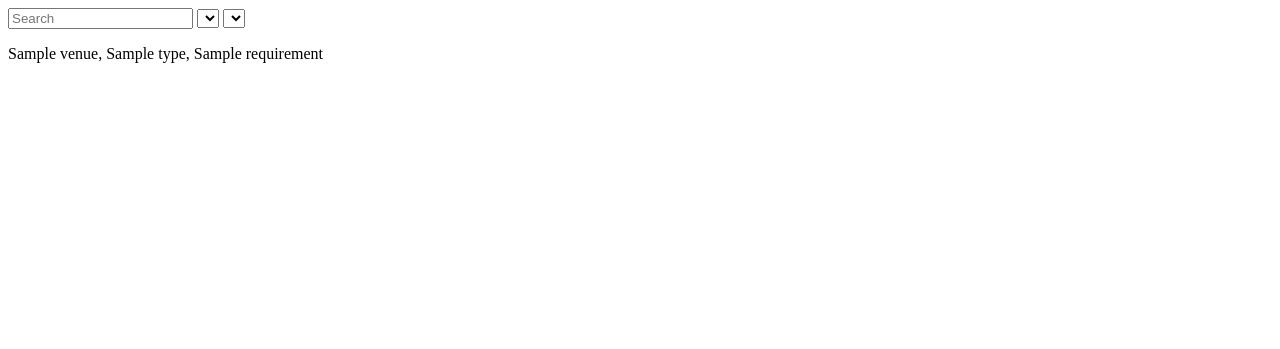
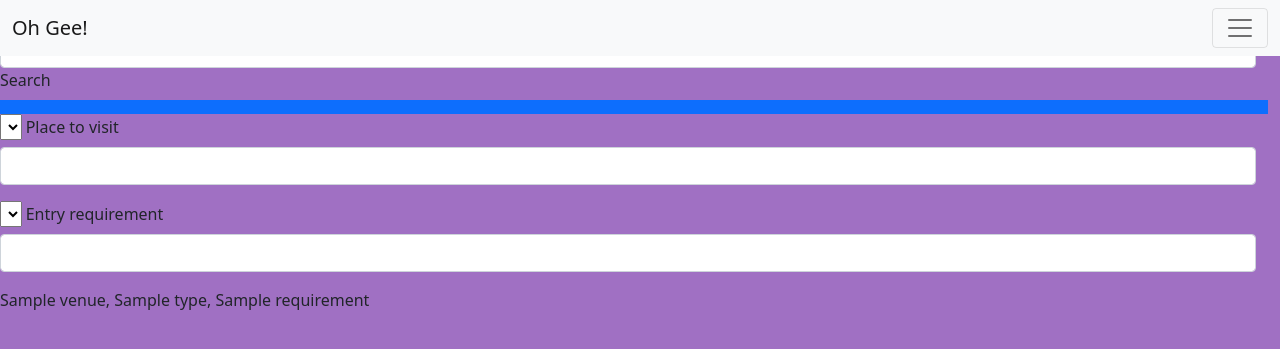
Before and after one commit to jovanako/my_oh_gee, a Flask app: template templates/search.html in a window 1280 px wide. Shown: the top 349 px of the page. Run offline with Flask 2, Linux system fonts and the light colour scheme; the template is opened without the code that fills it: values that come from a table or form of the project are taken from there, others are empty; tables that the repository leaves empty hold one stand-in row (values such as "Sample post"); lists and menus that the app fills with data are empty; some web fonts are replaced.

Commit message:
updated templates

```diff
--- a/static/my_style.css
+++ b/static/my_style.css
@@ -5,4 +5,12 @@ body {
 #main-title {
   font-family: 'Kaushan Script', cursive;
   color: white;
+  text-align: center;
+  font-size: 80px;
+  margin-top: 15%;
+  margin-bottom: 50px;
 }
+
+#login-card {
+  margin-top: -100;
+}
--- a/templates/layout.html
+++ b/templates/layout.html
@@ -44,15 +44,10 @@
             </li>
             {% endif %}
           </ul>
-          <form class="d-flex">
-            <input class="form-control me-2" type="search" placeholder="Search" aria-label="Search">
-            <button class="btn btn-outline-success" type="submit">Search</button>
-          </form>
         </div>
       </div>
     </div>
   </nav>
-  <h1 id="main-title">Oh Gee!</h1>
 
   {% block content %}{% endblock %}
   <!-- Optional JavaScript; choose one of the two! -->
--- a/templates/search.html
+++ b/templates/search.html
@@ -1,14 +1,31 @@
-<div>
-  <div>
-    <form method="GET" action="">
-      {{ form.search(placeholder="Search") }}
-      {{ form.venue_type(placeholder="Place to visit") }}
-      {{ form.entry_requirement(placeholder="Entry requirement") }}
-    </form>
+{% extends "layout.html" %}
+{% block content %}
+<form method="GET" action="">
+  <div class="input-group row d-flex justify-content-center align-items-center">
+    <div class="form-outline">
+      {{ form.search }}
+      <input type="search" id="search" class="form-control" />
+      <label class="form-label" for="search">Search</label>
+    </div>
+    <button type="button" class="btn btn-primary">
+      <i class="fas fa-search"></i>
+    </button>
+
+    <div class="mb-3">
+      {{ form.venue_type }}
+      <label for="inputVenueType" class="form-label">Place to visit</label>
+      <input type="text" class="form-control" id="inputVenueType">
+    </div>
+    <div class="mb-3">
+      {{ form.entry_requirement }}
+      <label for="inputEntryRequirements" class="form-label">Entry requirement</label>
+      <input type="text" class="form-control" id="inputEntryRequirements">
+    </div>
   </div>
-  <div id="map">
-    {% for venue in venues %}
-    <div>{{ venue.name }}, {{ venue.venue_type.name }}, {{ venue.requirement.name }}</div>
-    {% endfor %}
-  </div>
+</form>
+<div id="map">
+  {% for venue in venues %}
+  <div>{{ venue.name }}, {{ venue.venue_type.name }}, {{ venue.requirement.name }}</div>
+  {% endfor %}
 </div>
+{% endblock content %}
```
Also changed, not shown: templates/login.html (+6 -4 lines).
